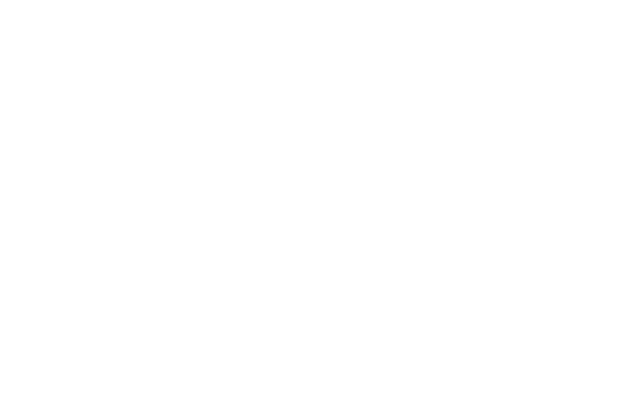
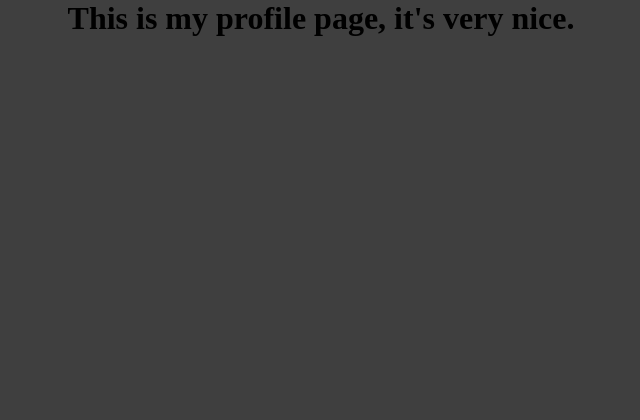
Before and after one commit to maxmcgrath1/Project_Wayfarer, a Django app: page /accounts/1/profile in a window 1280 px wide; the page is wider, and only the part inside the window is pictured. Before the commit the part shown is empty. Shown: the part 85-505 px from the top of that part, without its empty margins (319-959 px from the left). Run offline with Django 4.2, Linux system fonts and the light colour scheme; the visitor is signed in with stand-in values (Sample User, id 1).

Commit message:
making profile page

```diff
--- a/main_app/templates/city_detail.html
+++ b/main_app/templates/city_detail.html
@@ -41,7 +41,7 @@
     <h3>Comments</h3>
     <div>
         {% for post in city.posts.all %}
-        <!-- <img src="{{user.profile.image}}" />  -->
+        <img src="{{user.profile.image}}" />
         <h2>{{post.user}} posted:</h2>
         <span><b>{{post.title}}</b></span>
         <br />
--- a/main_app/templates/user_profile.html
+++ b/main_app/templates/user_profile.html
@@ -0,0 +1,7 @@
+{% extends 'base.html'%}
+{% block pgtitle%}
+My Profile
+{% endblock%}
+{% block content%}
+<h1 class=>This is my profile page, it's very nice.</h1>
+{% endblock%}
```
